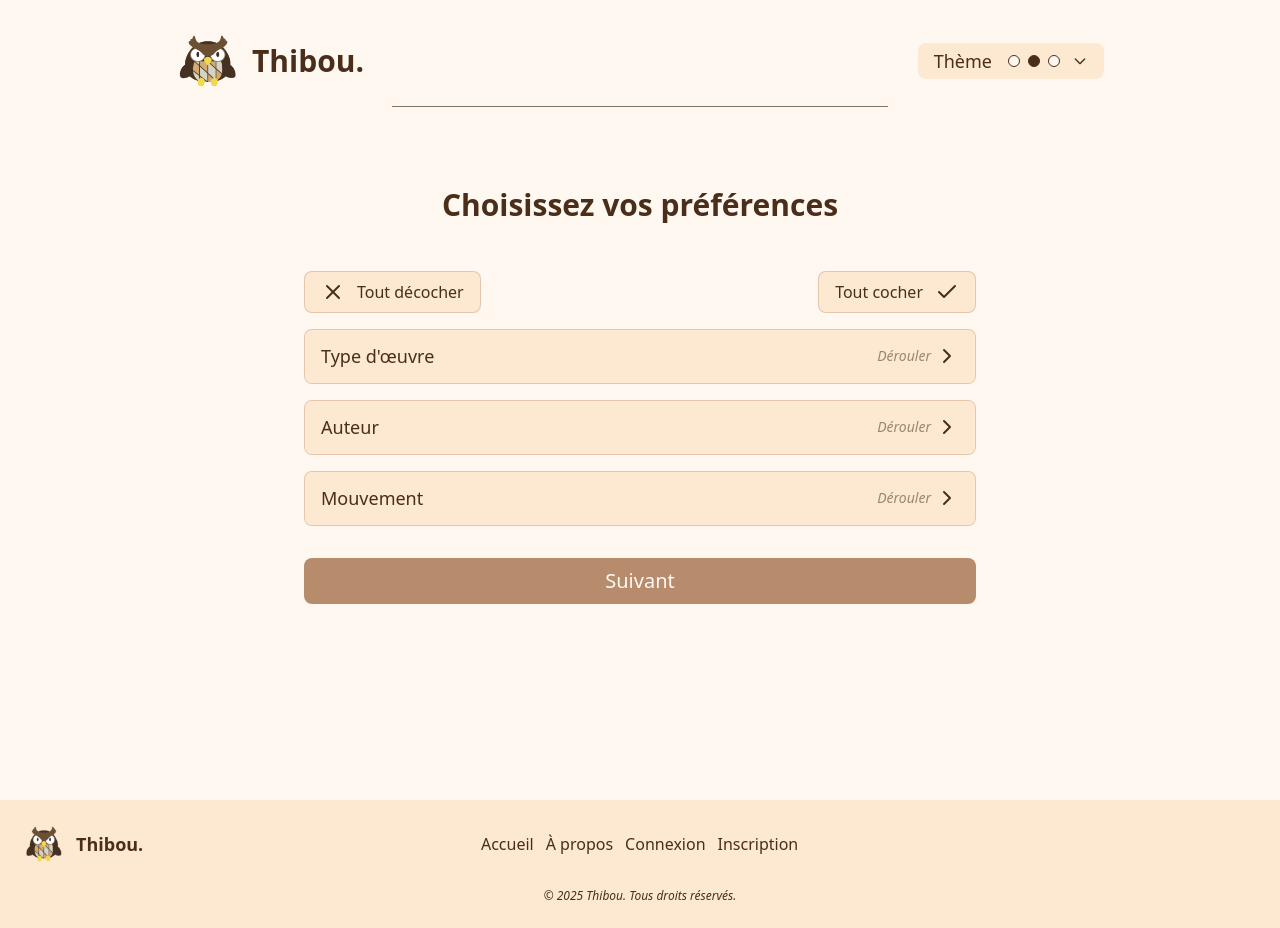
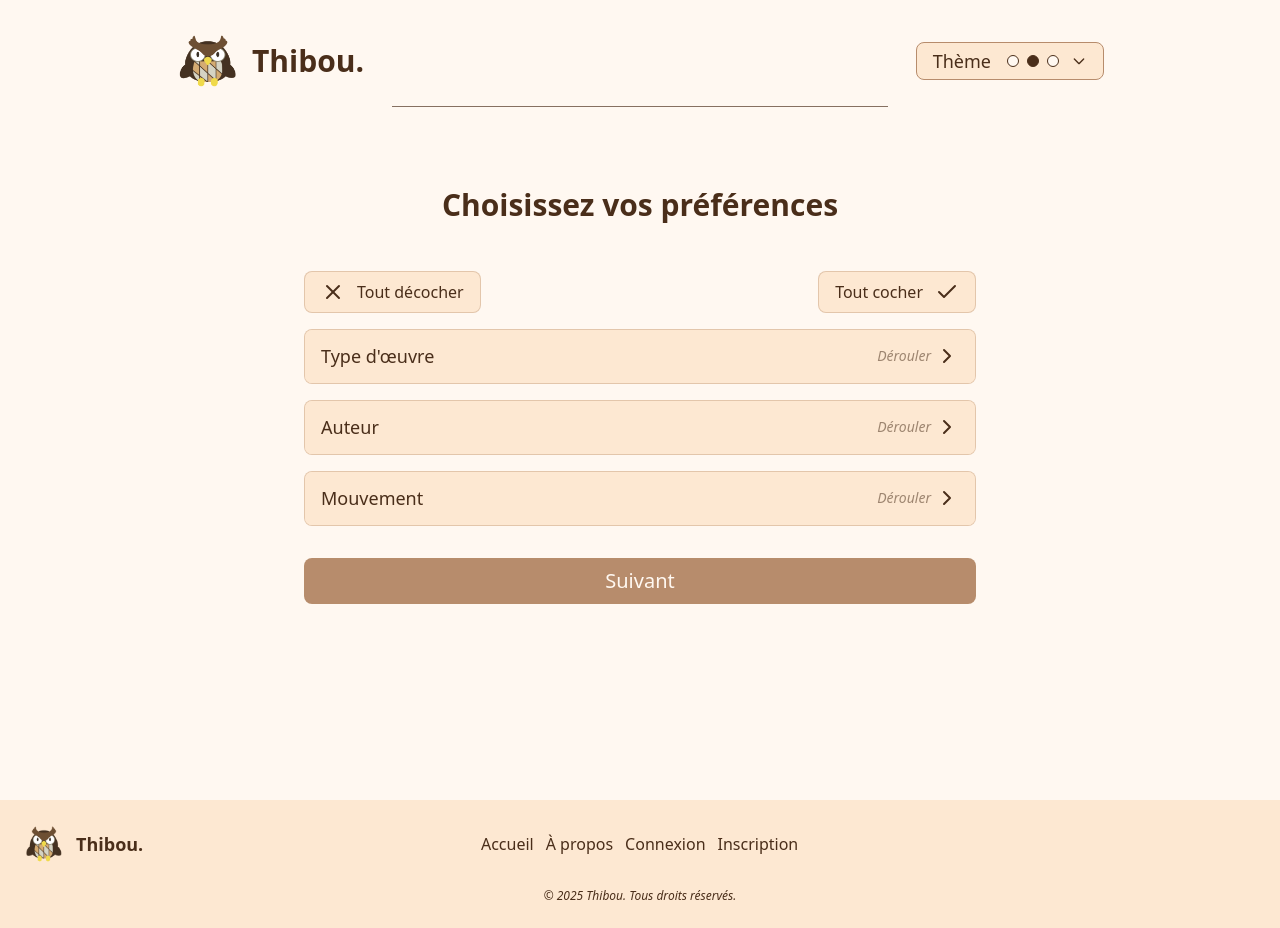
Before and after one commit to balded1ams/Thibou, a Next.js app: page /customPage in a window 1280 px wide. Built offline with nearby package versions, Linux system fonts and the light colour scheme.

Commit message:
Adjusting the border's color

```diff
--- a/src/components/ThemeDropdown.tsx
+++ b/src/components/ThemeDropdown.tsx
@@ -21,15 +21,11 @@ const ThemeDropdown = ({ isMobile = false }: ThemeDropdownProps) => {
                 : "text-center hover:opacity-80"
             }`}
             style={{
-              color: isMobile
-                ? systemTheme.text.primary
-                : systemTheme.text.primary,
+              color: systemTheme.text.primary,
               backgroundColor: isMobile
                 ? systemTheme.background.primary
                 : systemTheme.background.secondary,
-              border: isMobile
-                  ? `1px solid ${systemTheme.background.button}`
-                  : 'none'
+              border: `1px solid ${systemTheme.background.button}`
             }}
             onClick={() => toggleDropdown()}
           >
```
